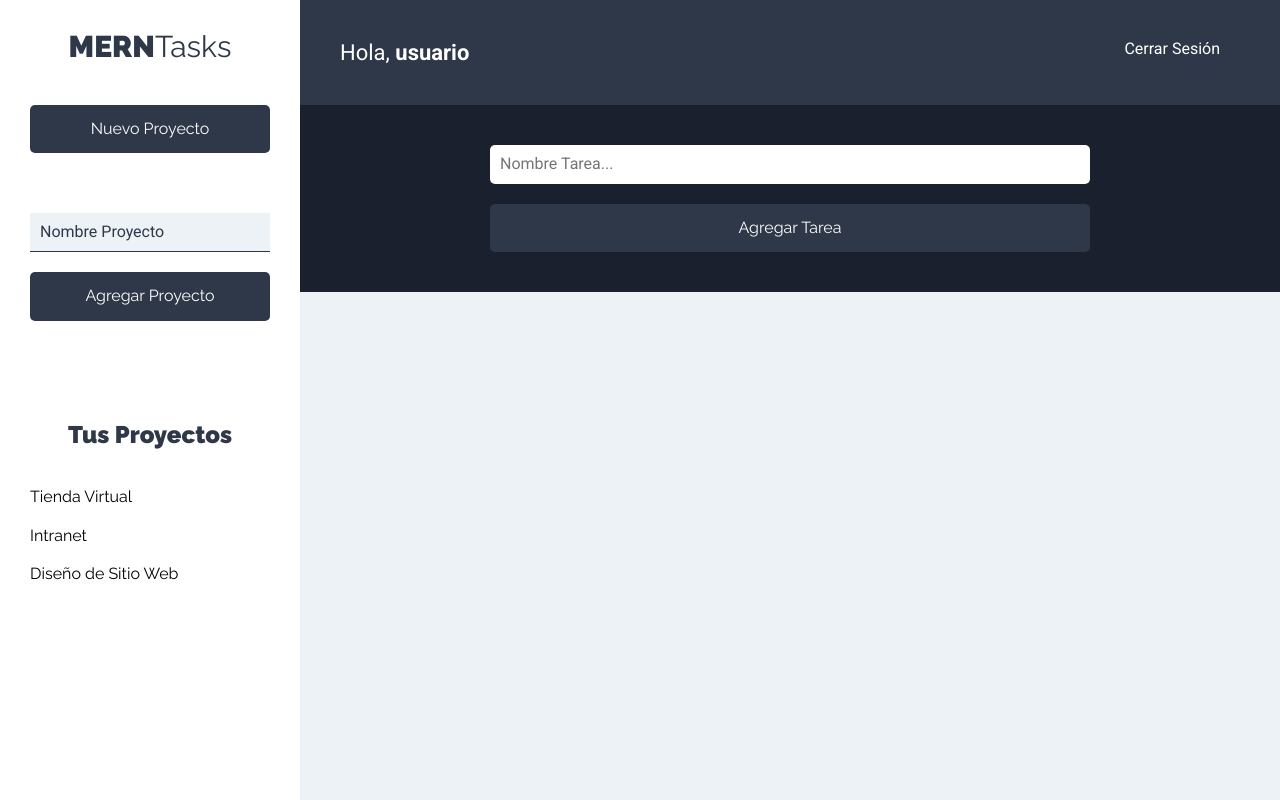
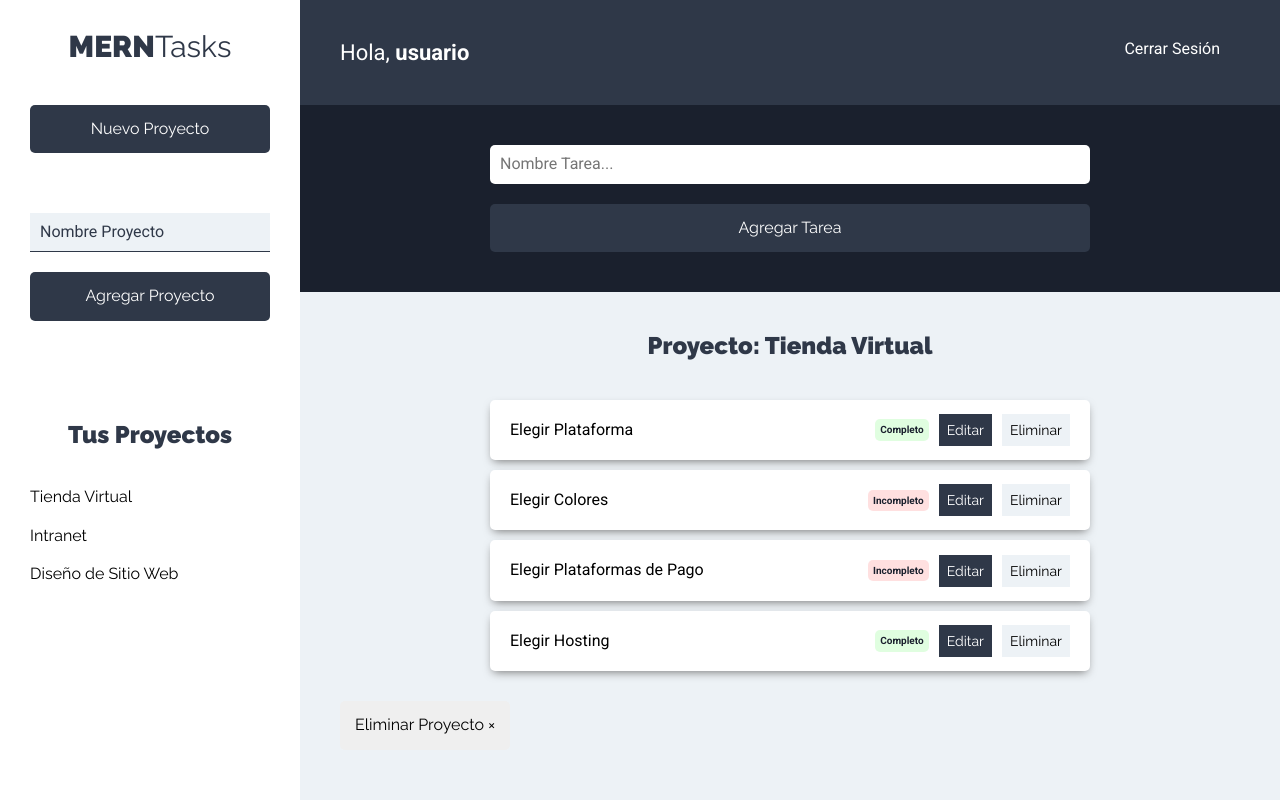
Before and after one commit to jnieva93/mern-tasks, a React (Create React App) app in the folder cliente/: page /proyectos in a window 1280 px wide. Built offline with nearby package versions, Linux system fonts and the light colour scheme.

Commit message:
Finish page design

```diff
--- a/cliente/src/components/proyectos/Proyectos.js
+++ b/cliente/src/components/proyectos/Proyectos.js
@@ -2,6 +2,7 @@
 import BarraHeader from '../layout/BarraHeader';
 import Sidebar from '../layout/SideBar';
 import FormTarea from '../tareas/FormTarea';
+import ListadoTareas from '../tareas/ListadoTareas';
 
 const Proyectos = () => {
   return (
@@ -15,7 +16,7 @@
           <FormTarea />
 
           <div className='contenedor-tareas'>
-
+            <ListadoTareas />
           </div>
         </main>
       </div>
--- a/cliente/src/components/tareas/ListadoTareas.js
+++ b/cliente/src/components/tareas/ListadoTareas.js
@@ -0,0 +1,36 @@
+import React from 'react';
+import Tarea from './Tarea';
+
+const ListadoTareas = () => {
+  const tareasProyecto = [
+    { nombre: 'Elegir Plataforma', completa: true },
+    { nombre: 'Elegir Colores', completa: false },
+    { nombre: 'Elegir Plataformas de Pago', completa: false },
+    { nombre: 'Elegir Hosting', completa: true }
+  ];
+
+  return (
+    <>
+      <h2>Proyecto: Tienda Virtual</h2>
+
+      <ul className='listado-tareas'>
+        {tareasProyecto.length === 0
+          ? <li className='tarea'><p>No hay tareas</p></li>
+
+          : tareasProyecto.map(tarea => (
+              <Tarea tarea={tarea} />
+            ))
+        }
+      </ul>
+
+      <button
+        type='button'
+        className='btn btn-eliminar'
+      >
+        Eliminar Proyecto &times;
+      </button>
+    </>
+  );
+}
+
+export default ListadoTareas;
--- a/cliente/src/components/tareas/Tarea.js
+++ b/cliente/src/components/tareas/Tarea.js
@@ -0,0 +1,39 @@
+import React from 'react';
+
+const Tarea = ({ tarea }) => {
+  return (
+    <li className='tarea sombra'>
+      <p>{tarea.nombre}</p>
+
+      <div className='estado'>
+        {tarea.completa
+          ? <button type='button' className='completo'>
+              Completo
+            </button>
+
+          : <button type='button' className='incompleto'>
+              Incompleto
+            </button>
+        }
+      </div>
+
+      <div className='acciones'>
+        <button
+          type='button'
+          className='btn btn-primario'
+        >
+          Editar
+        </button>
+
+        <button
+          type='button'
+          className='btn btn-secundario'
+        >
+          Eliminar
+        </button>
+      </div>
+    </li>
+  );
+}
+
+export default Tarea;
```
